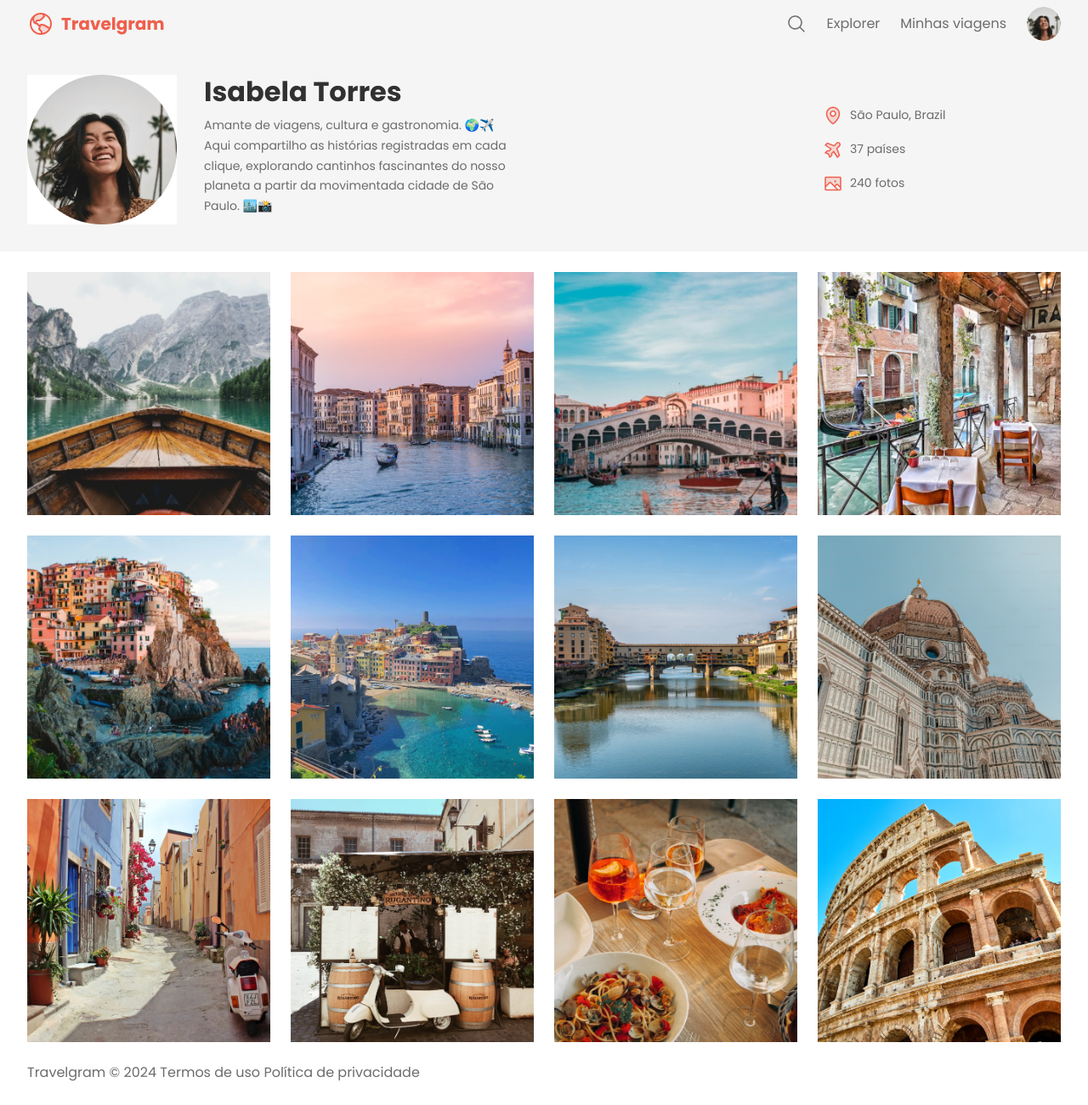
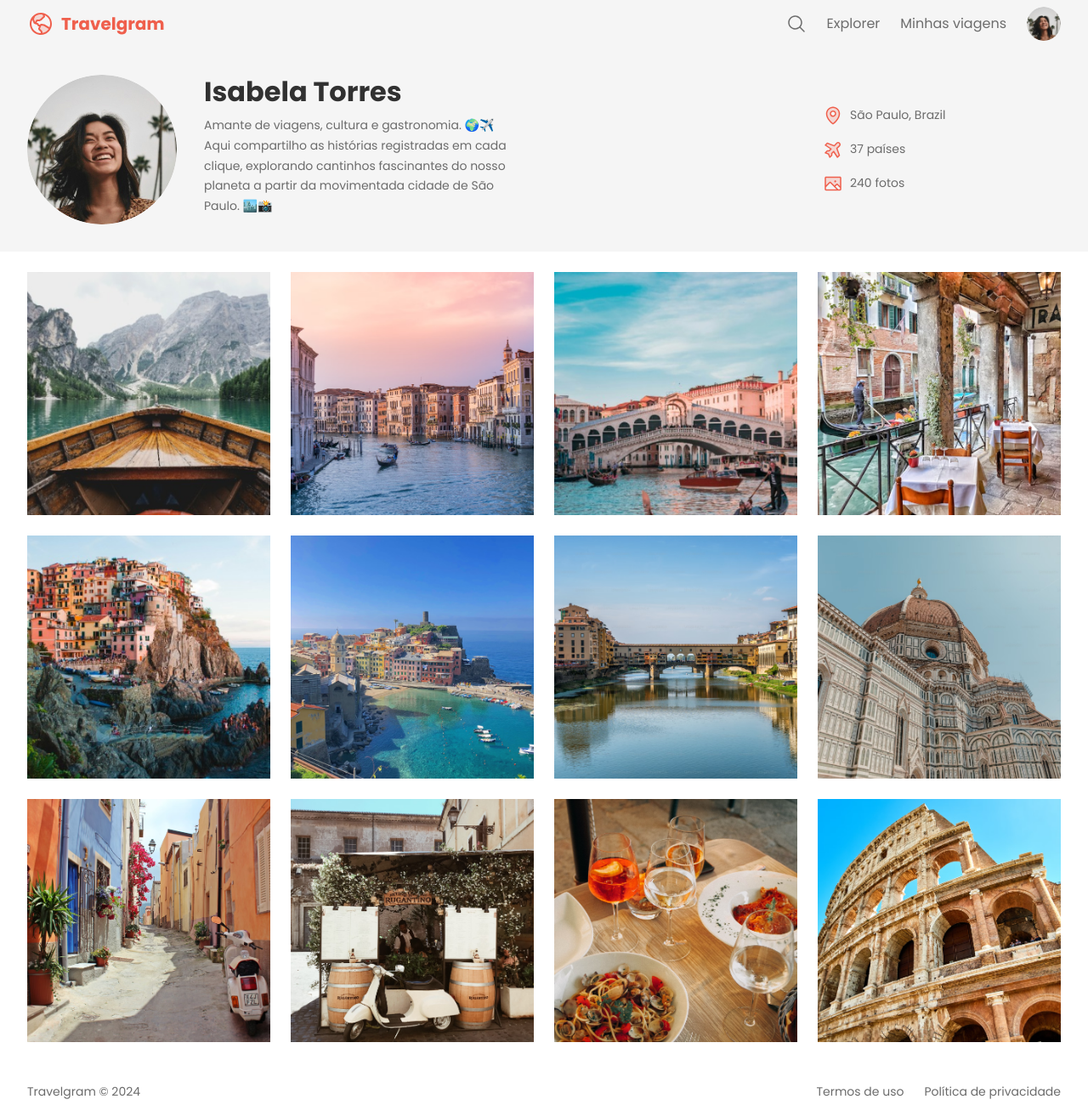
Before and after one commit to leandrosiveira/perfildeviagens, a plain HTML site: page index.html in a window 1280 px wide. Shown: the whole page at 85% size. Before the commit the page ends 1274 px from the top, so only its background shows below. Drawn offline with Linux system fonts and the light colour scheme.

Commit message:
final project

```diff
--- /dev/null
+++ b/styles/footer.css
@@ -0,0 +1,9 @@
+footer {
+  display: flex;
+  padding-block: 24px;
+  gap: 24px;
+  font: 14px/150% var(--font-family);
+}
+footer span:nth-child(1) {
+  margin-right: auto;
+}
--- a/styles/header.css
+++ b/styles/header.css
@@ -10,6 +10,12 @@ header .container {
 #profile {
   display: flex;
   gap: 32px;
+}
+#profile img {
+  width: 176px;
+  height: 176px;
+  object-fit: cover;
+  border-radius: 50%;
 }
 #profile > div {
   max-width: 384px;
--- a/styles/index.css
+++ b/styles/index.css
@@ -2,3 +2,4 @@
 @import url(nav.css);
 @import url(header.css);
 @import url(main.css);
+@import url(footer.css);
```
